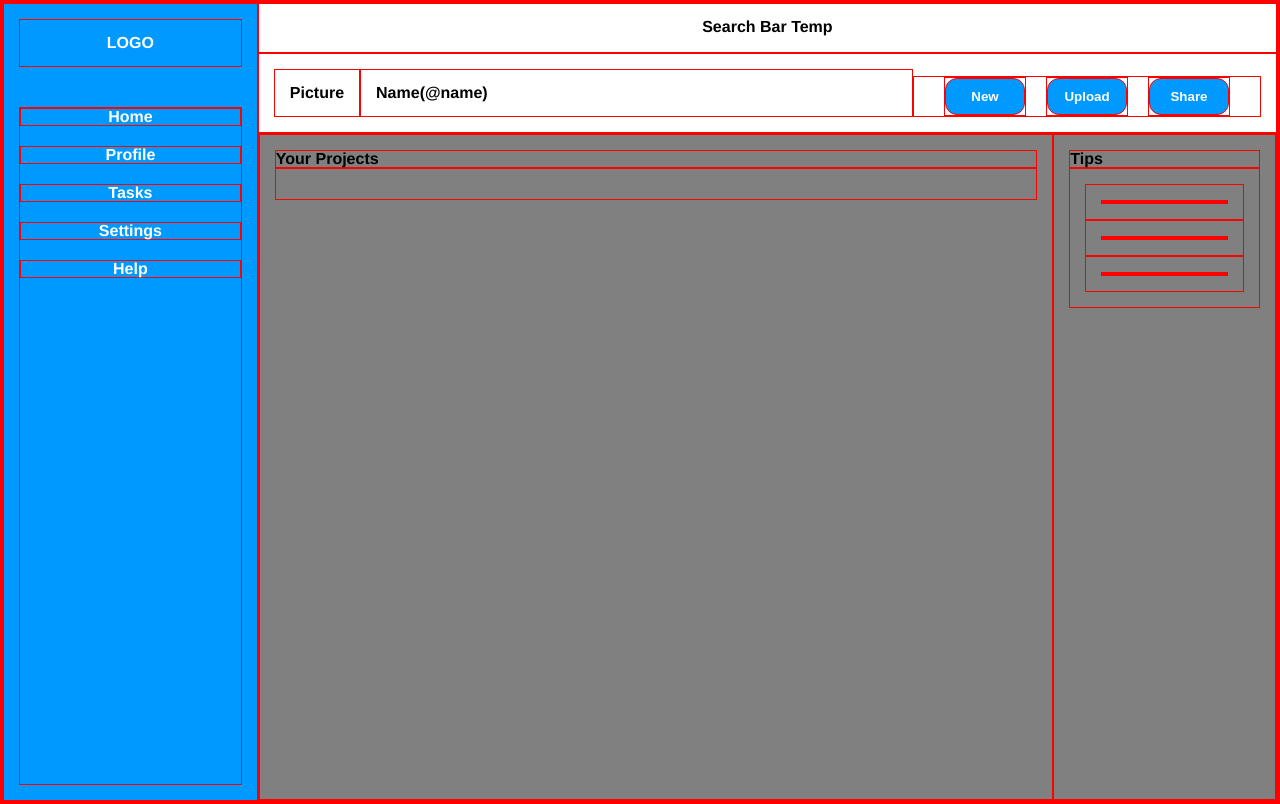
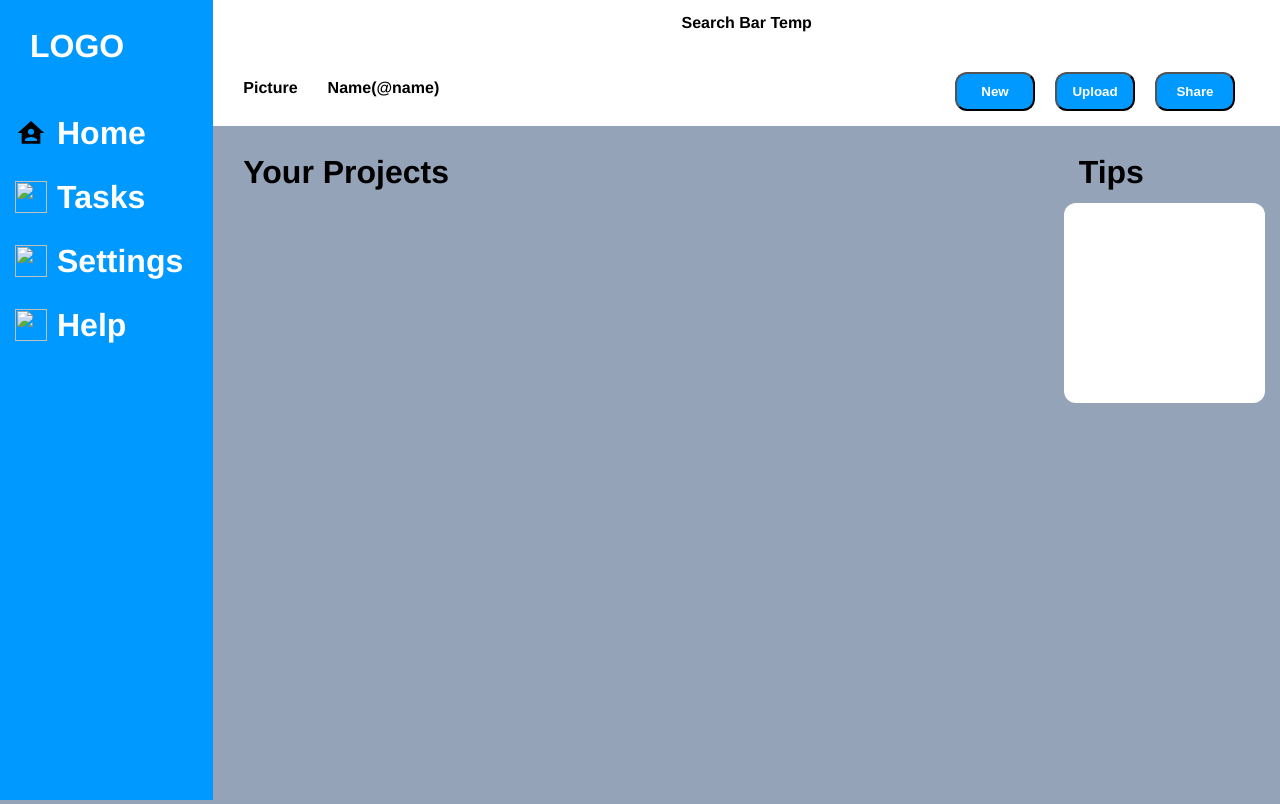
Before and after one commit to LauZiFu/fit3162-cs13, a Flask app: template app/templates/dashboard.html in a window 1280 px wide. Run offline with Flask 3, Linux system fonts and the light colour scheme; the template is opened without the code that fills it, so the values that code supplies are empty.

Commit message:
Complete basic UI

```diff
--- a/app/static/dashboard.css
+++ b/app/static/dashboard.css
@@ -1,7 +1,6 @@
 * {
     margin: 0;
     padding: 0;
-    border: 1px solid red !important;
     box-sizing: border-box;
 }
 
@@ -9,7 +8,7 @@
     height:100vh;
     text-align: center;
     display: grid;
-    grid-template-columns: 1fr 4fr;
+    grid-template-columns: 1fr 5fr;
     grid-template-rows: 50px max-content 1fr;
 }
 
@@ -45,7 +44,11 @@ button {
     padding: 10px;
     background-color: rgb(0, 153, 255);
     color:white;
-    font-weight: bold;
+    font-weight: bolder;
+}
+
+button:hover{
+    background-color: blue;
 }
 
 .sidebar {
@@ -56,13 +59,29 @@ button {
     grid-row: 1/4;
     background-color: rgb(0, 153, 255);
     color:white;
+    font-size: 2rem;
+    font-weight: bolder;
+    text-align: left;
+    padding-left: 30px;
+}
+
+.sidebar li {
+    display: flex;
+    align-items: center;
+}
+
+.sidebar img{
+    width: 2rem;
+    height: 2rem;
+    margin-right: 10px;
+    fill:white;
 }
 
 .sidebar .nav{
     flex:1;
     display: flex;
     flex-direction: column;
-    gap:20px;
+    gap:2rem;
 }
 
 div.content{
@@ -71,25 +90,31 @@ div.content{
     grid-row: 3/4;
     grid-column: 2/3;
     padding: 0px;
-    background-color: grey;
+    background-color: #94a3b8;
 }
 
 .section_name{
     text-align: left;
+    padding: 15px;
+}
+
+.projects{
+    flex:4;
 }
 
 #projects{
-    flex:4;
-    display: gird;
-    gap: 15px;
-    grid-template-columns: repeat(auto-fit, minmax(250px, 1fr));
+    display: grid;
+    gap: 25px;
+    grid-template-columns: repeat(auto-fill, minmax(250px, 1fr));
 }
 
-#projects .project_card{
+.project_card,
+.tips{
     background-color: white;
     color: black;
     text-align: left;
     height: 200px;
+    border-radius: 12px;
 }
 
 .project_card p{
--- /dev/null
+++ b/app/static/dashboard.js
@@ -0,0 +1,9 @@
+
+const newButton = document.querySelector("#new");
+const projectPanel = document.querySelector("#projects");
+
+newButton.addEventListener("click", ()=>{
+    let project = document.createElement("div");
+    project.classList.add("project_card");
+    projectPanel.appendChild(project);
+});
--- a/app/static/normalize.css
+++ b/app/static/normalize.css
@@ -4,7 +4,7 @@
 */
 
 html, body, div, span, applet, object, iframe,
-h1, h2, h3, h4, h5, h6, p, blockquote, pre,
+p, blockquote, pre,
 a, abbr, acronym, address, big, cite, code,
 del, dfn, em, img, ins, kbd, q, s, samp,
 small, strike, strong, sub, sup, tt, var,
--- a/app/templates/dashboard.html
+++ b/app/templates/dashboard.html
@@ -5,6 +5,7 @@
     <meta name="viewport" content="width=device-width, initial-scale=1.0">
     <link rel="stylesheet" href="../static/normalize.css">
     <link rel="stylesheet" href="../static/dashboard.css">
+    <script src="../static/dashboard.js" defer></script>
     <title>Dashboard</title>
 </head>
 
@@ -23,17 +24,16 @@
         <div class="sidebar">
             <div class="logo">LOGO</div>
             <ul class="nav">
-                <li>Home</li>
-                <li>Profile</li>
-                <li>Tasks</li>
-                <li>Settings</li>
-                <li>Help</li>
+                <li><img src="../images/home-account.svg" alt=""><a href=""></a>Home</li>
+                <li><img src="" alt=""><a href=""></a>Tasks</li>
+                <li><img src="" alt=""><a href=""></a>Settings</li>
+                <li><img src="" alt=""><a href=""></a>Help</li>
             </ul>
         </div>
         <div class="content">
-            <div id="projects">
+            <div class="projects">
                 <h1 class="section_name">Your Projects</h1>
-                <div class="projects"></div>
+                <div id="projects"></div>
             </div>
             <div id="tips">
                 <h1 class="section_name">Tips</h1>
```
Also changed, not shown: app/images/home-account.svg (added).
